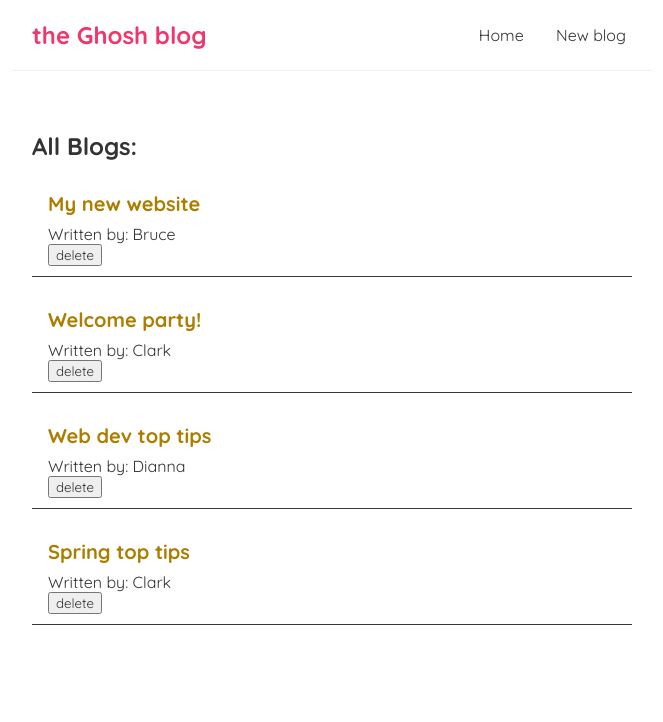
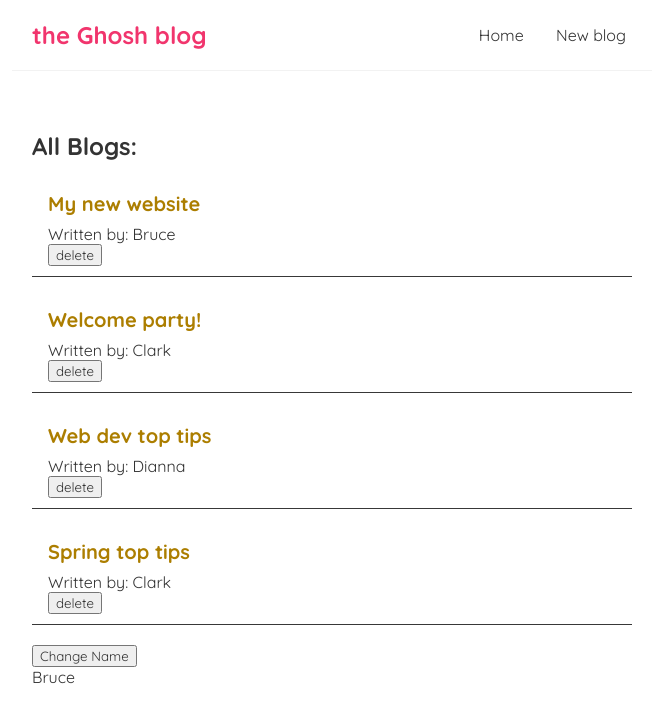
Before and after one commit to SougataGhosh314/react-simple-blog, a React (Create React App) app: page / in a window 1280 px wide. Shown: the top 722 px of the page, without its empty margins (308-971 px from the left). Built offline with nearby package versions, Linux system fonts and the light colour scheme; the HTML template or start-up script is replaced by a standard one.

Commit message:
useEffect with dependency list, only run use effect when the states only in the list changes

```diff
--- a/src/Home.js
+++ b/src/Home.js
@@ -9,6 +9,8 @@
         { title: 'Spring top tips', body: 'lorem ipsum dolor...', author: 'Clark', id: 4 }
     ]);
 
+    const [name, setName] = useState("Bruce");
+
     const handleDelete = (id) => {
         const newBlogs = blogs.filter((blog) => blog.id != id);
         setBlogs(newBlogs);
@@ -16,12 +18,15 @@
 
     useEffect(() => {
         console.log("Use effect ran!");
-        console.log(blogs);
-    });
+        console.log(name);
+        //console.log(blogs);
+    }, [name]);
 
     return (
         <div className="home">
             <BlogList blogs={ blogs } title="All Blogs:" handleDelete={handleDelete}/>
+            <button onClick={() => setName("Clark")}>Change Name</button>
+            <p>{name}</p>
         </div>
     );
 }
```
